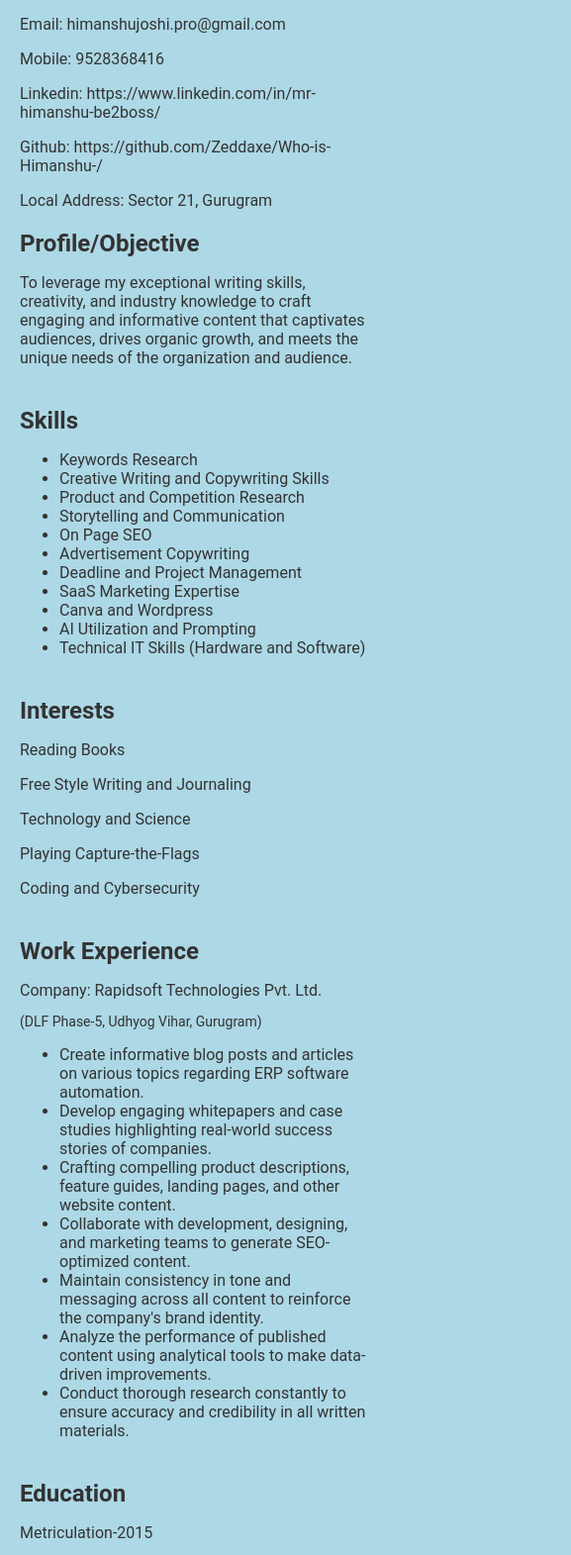
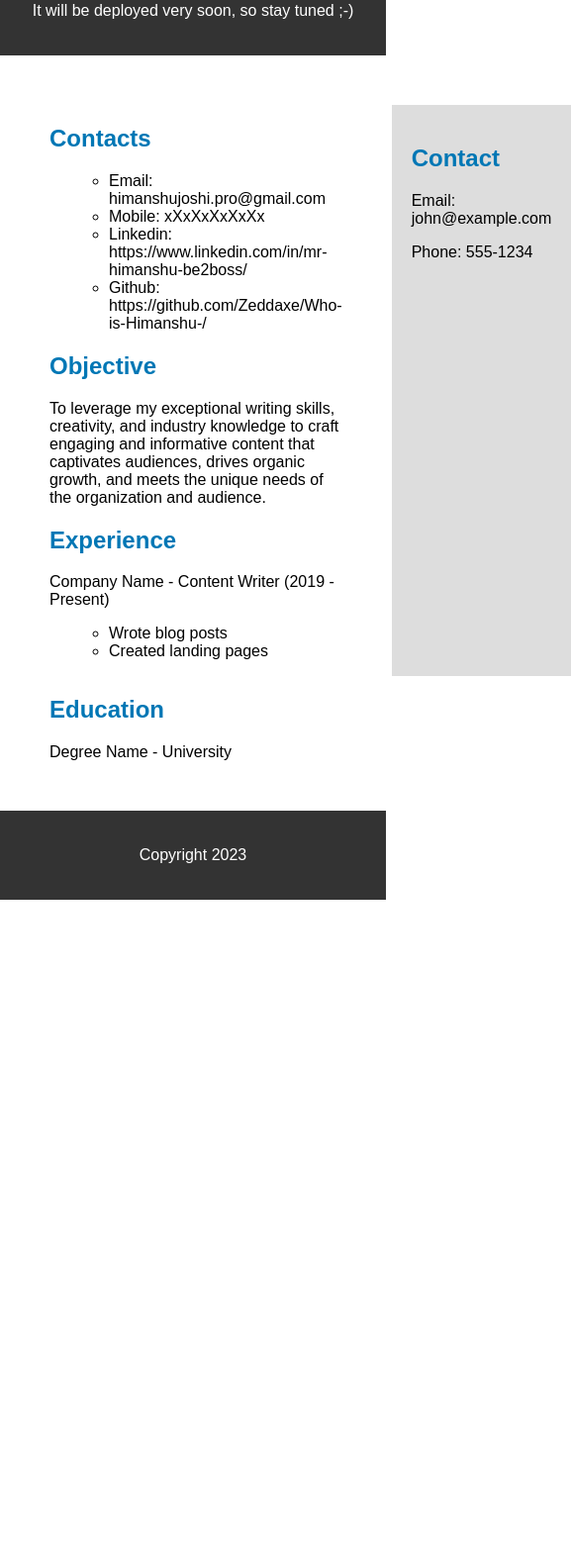
Before and after one commit to Zeddaxe/Who-is-Himanshu-, a plain HTML site: page index.html in a window 390 px wide. Shown: the part 339-1910 px from the top of the page at 99% size, 577 px wide, since content can reach past the window. After the commit the page ends 1248 px from the top, so only its background shows below. Drawn offline with Linux system fonts and the light colour scheme.

Commit message:
Update index.html

```diff
--- a/index.html
+++ b/index.html
@@ -1,169 +1,101 @@
 <!DOCTYPE html>
-<html lang="en">
+<html>
 <head>
-    <meta charset="UTF-8">
-    <meta name="viewport" content="width=device-width, initial-scale=1.0">
-    <title>Himanshu Joshi - Content Writer | Copywriter</title>
 <style>
 body {
-            font-family: "Roboto", sans-serif;
+  font-family: Arial, sans-serif;
   margin: 0;
-            padding: 0;
-            background-color: #add8e6; /* Sky blue background */
-            background-image: url('background_image.jpg'); /* Add background image */
-            background-size: cover;
-            background-position: center;
-            color: #333; /* Dark gray text color */
+}
+
+header {
+  background-color: #333;
+  color: #fff;
+  padding: 20px;
   text-align: center;
 }
+
+section {
+  margin: 50px;
+}
+
 .container {
-            max-width: 800px;
-            margin: 0 auto;
+  display: grid;
+  grid-template-columns: 1fr 1fr;
+  gap: 50px;
+}
+
+aside {
+  background-color: #ddd;
   padding: 20px;
 }
-        img.profile-picture {
-            width: 200px;
-            height: 200px;
-            border-radius: 50%;
-            object-fit: cover;
-            margin-bottom: 20px;
-            filter: grayscale(100%); /* Convert image to black and white */
+
+footer {
+   background-color: #333;
+   color: #fff;
+   text-align: center;
+   padding: 20px;
+   margin-top: 50px;
 }
-        h1 {
-            margin-bottom: 10px;
+
+h1, h2 {
+  color: #0077b5;
 }
-        .contact-info {
-            margin-bottom: 20px;
-            text-align: left;
+
+ul {
+  list-style-type: circle;
+  margin-left: 20px;
 }
-        .resume-section {
-            text-align: left;
-            margin-bottom: 40px;
-        }
-        .resume-section h2 {
-            margin-bottom: 10px;
-        }
-        .resume-section p {
-            margin-bottom: 10px;
-        }
-        .company-address {
-            font-size: 14px;
-        }
-        .reference {
-            text-align: left;
-            margin-top: 40px;
-        }
-        .reference p {
-            margin-bottom: 5px;
-        }
+
+
 </style>
 </head>
+
 <body>
+
+<header>
+  <img src="pp.jpg" width="100" style="border-radius: 50px">
+  <h1>This is Himanshu Joshi, and this web page is under development.</h1>
+  <p>It will be deployed very soon, so stay tuned ;-) </p>
+</header>
+
+<section>
+
   <div class="container">
-        <img src="pp.jpg" alt="Profile Picture" class="profile-picture">
-        <h1>Himanshu Joshi</h1>
-        <p>Content Writer | Copywriter</p>
 
-        <div class="contact-info">
-            <p>Email: himanshujoshi.pro@gmail.com</p>
-            <p>Mobile: 9528368416</p>
-            <p>Linkedin: https://www.linkedin.com/in/mr-himanshu-be2boss/</p>
-            <p>Github: https://github.com/Zeddaxe/Who-is-Himanshu-/</p>
-            <p>Local Address: Sector 21, Gurugram</p>
-        </div>
-
-        <div class="resume-section">
-            <h2>Profile/Objective</h2>
+    <div>
+      <h2>Contacts</h2>
+      <ul>
+        <li>Email: himanshujoshi.pro@gmail.com</li>
+        <li>Mobile: xXxXxXxXxXx</li>
+        <li>Linkedin: https://www.linkedin.com/in/mr-himanshu-be2boss/</li>
+        <li>Github: https://github.com/Zeddaxe/Who-is-Himanshu-/</li>
+      </ul>
+     <h2>Objective</h2>
       <p>To leverage my exceptional writing skills, creativity, and industry knowledge to craft engaging and informative content that captivates audiences, drives organic growth, and meets the unique needs of the organization and audience.</p>
-        </div>
-
-        <div class="resume-section">
-            <h2>Skills</h2>
+      <h2>Experience</h2>
+      <p>Company Name - Content Writer (2019 - Present)</p>
       <ul>
-                <li>Keywords Research</li>
-                <li>Creative Writing and Copywriting Skills</li>
-                <li>Product and Competition Research</li>
-                <li>Storytelling and Communication</li>
-                <li>On Page SEO</li>
-                <li>Advertisement Copywriting</li>
-                <li>Deadline and Project Management</li>
-                <li>SaaS Marketing Expertise</li>
-                <li>Canva and Wordpress</li>
-                <li>AI Utilization and Prompting</li>
-                <li>Technical IT Skills (Hardware and Software)</li>
+        <li>Wrote blog posts</li>
+        <li>Created landing pages</li>
       </ul>
     </div>
 
-        <div class="resume-section">
-            <h2>Interests</h2>
-            <p>Reading Books</p>
-            <p>Free Style Writing and Journaling</p>
-            <p>Technology and Science</p>
-            <p>Playing Capture-the-Flags</p>
-            <p>Coding and Cybersecurity</p>
+    <aside>
+     <h2>Contact</h2>
+     <p>Email: john@example.com</p>
+     <p>Phone: 555-1234</p>
+    </aside>
+
   </div>
 
-        <div class="resume-section">
-            <h2>Work Experience</h2>
-            <p>Company: Rapidsoft Technologies Pvt. Ltd.</p>
-            <p class="company-address">(DLF Phase-5, Udhyog Vihar, Gurugram)</p>
-            <ul>
-                <li>Create informative blog posts and articles on various topics regarding ERP software automation.</li>
-                <li>Develop engaging whitepapers and case studies highlighting real-world success stories of companies.</li>
-                <li>Crafting compelling product descriptions, feature guides, landing pages, and other website content.</li>
-                <li>Collaborate with development, designing, and marketing teams to generate SEO-optimized content.</li>
-                <li>Maintain consistency in tone and messaging across all content to reinforce the company's brand identity.</li>
-                <li>Analyze the performance of published content using analytical tools to make data-driven improvements.</li>
-                <li>Conduct thorough research constantly to ensure accuracy and credibility in all written materials.</li>
-            </ul>
-        </div>
+  <h2>Education</h2>
+  <p>Degree Name - University</p>
 
-        <div class="resume-section">
-            <h2>Education</h2>
+</section>
 
-            <p>Metriculation-2015</p>
-            <p>The Asian Academy | Pithoragarh, UK | CBSE</p>
-            <p>CGPA 7.4</p>
+<footer>
+  <p>Copyright 2023</p>
+</footer>
 
-            <p>Senior Secondary School-2017</p>
-            <p>Lakes International School | Nainital, UK | CBSE</p>
-            <p>77%</p>
-
-            <p>Digital Marketing Mastery-2022</p>
-            <p>Digiperform, Haldwani, UK</p>
-            <p>Certified</p>
-
-            <p>Bachelor of Arts, (English Honours) 2023-25</p>
-            <p>Indra Gandhi National Open University, New Delhi</p>
-            <p>Pursuing</p>
-        </div>
-
-        <div class="resume-section">
-            <h2>Languages</h2>
-
-            <p>Hindi - Read, Write, Speak</p>
-            <p>English - Read, Write, Speak</p>
-            <p>Espanol - Learning</p>
-        </div>
-
-        <div class="reference">
-            <h2>Reference</h2>
-
-            <p>Aniket Chaudhary - Rapidsoft Technologies Pvt Ltd</p>
-            <p>Content Executive</p>
-            <p>Email: aniketchaudhary@rapidsoft.co.in</p>
-            <p>Mobile: 9717093257</p>
-
-            <p>Tanya Passi - Rapidsoft Technologies Pvt Ltd</p>
-            <p>Internet and Media Marketing Executive</p>
-            <p>Email: tanyapassi@rapidsoft.co.in</p>
-            <p>Mobile: 9718845895</p>
-
-            <p>Ankit Kumar- Rapidsoft Technologies Pvt Ltd</p>
-            <p>Head of Digital Marketing</p>
-            <p>Email: ankitkumar@rapidsoft.co.in</p>
-            <p>Mobile: 9953733194</p>
-        </div>
-    </div>
 </body>
 </html>
```
Lines whose indentation alone changed are shown as unchanged.
